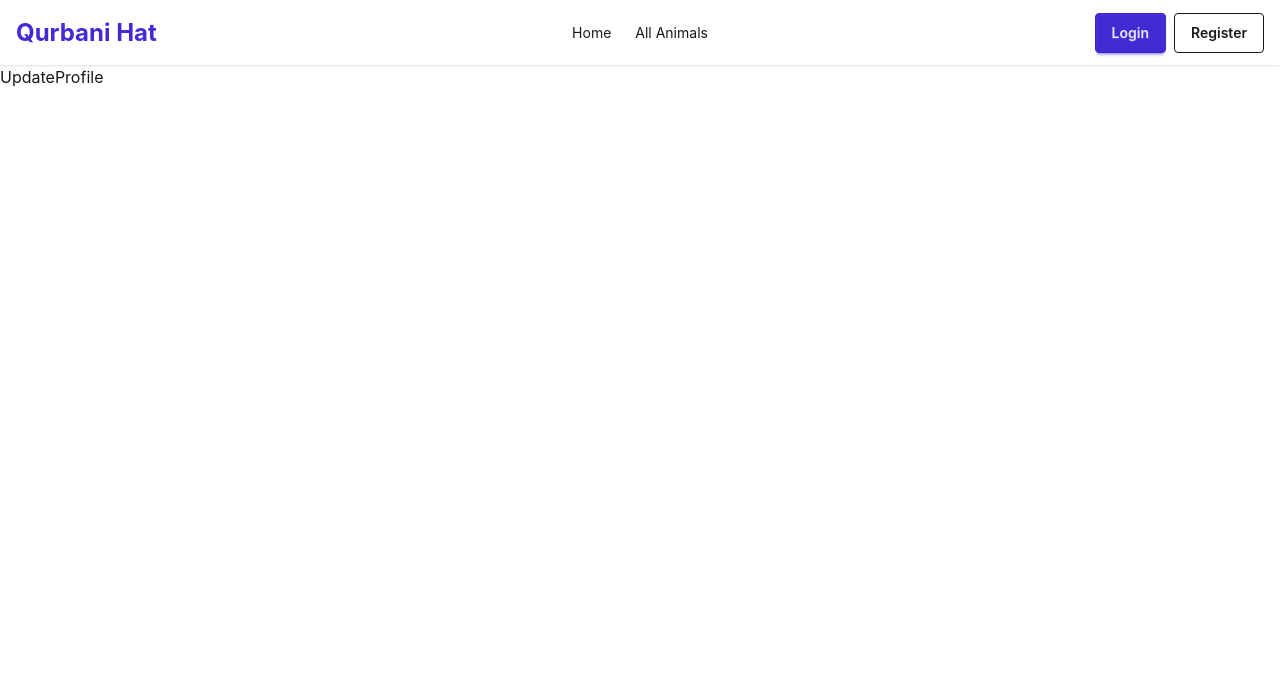
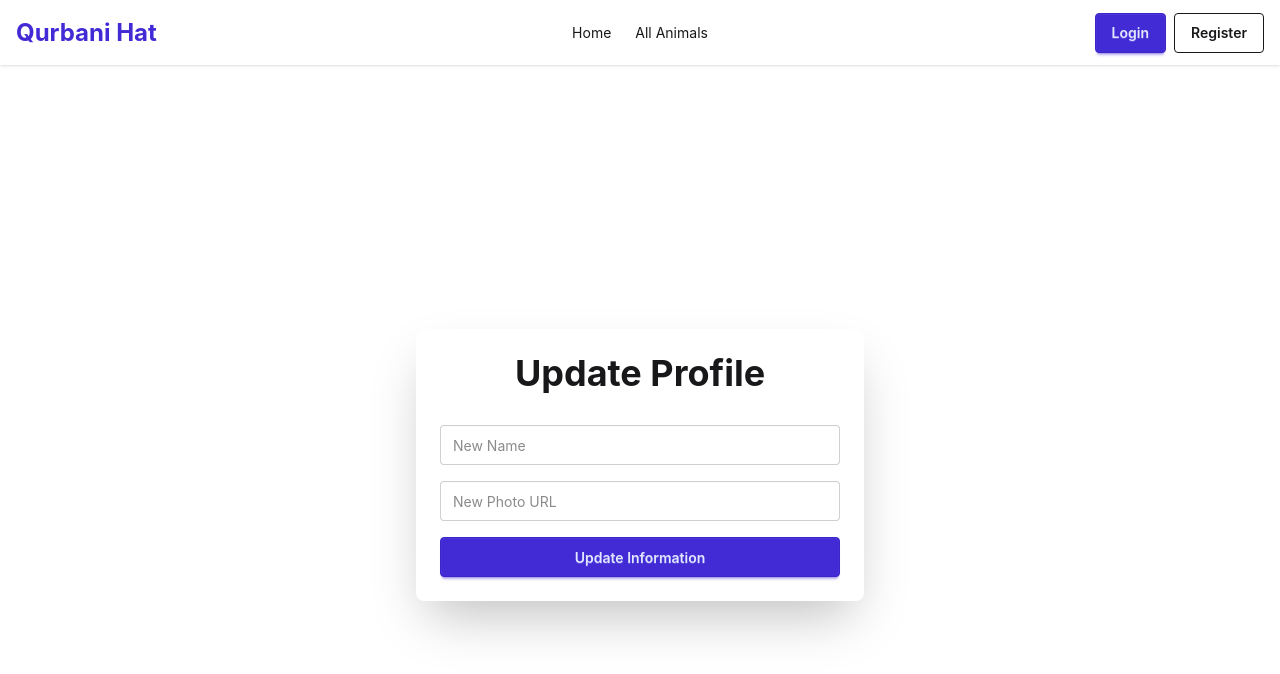
Before and after one commit to sumaya-jahan/Qurbani-hat, a React (Vite) app: page /update-profile in a window 1280 px wide. Shown: the top 674 px of the page. Built offline with nearby package versions, Linux system fonts and the light colour scheme; no server answers.

Commit message:
add profile and update profile feature

```diff
--- a/src/pages/Profile/Profile.jsx
+++ b/src/pages/Profile/Profile.jsx
@@ -1,9 +1,48 @@
-import React from 'react'
+import { useContext } from "react";
+
+import { Link } from "react-router-dom";
+
+import { AuthContext } from "../../providers/AuthProvider";
 
 const Profile = () => {
+
+  const { user } = useContext(AuthContext);
+
   return (
-    <div>Profile</div>
-  )
-}
+    <div className="min-h-screen flex items-center justify-center px-4">
 
-export default Profile
+      <div className="card bg-base-100 shadow-2xl w-full max-w-md">
+
+        <div className="card-body items-center text-center">
+
+          <img
+            src={user?.photoURL}
+            alt="profile"
+            className="w-28 h-28 rounded-full mb-4"
+          />
+
+          <h2 className="text-3xl font-bold">
+            {user?.displayName}
+          </h2>
+
+          <p className="text-lg mt-2">
+            {user?.email}
+          </p>
+
+          <Link to="/update-profile">
+
+            <button className="btn btn-primary mt-6">
+              Update Information
+            </button>
+
+          </Link>
+
+        </div>
+
+      </div>
+
+    </div>
+  );
+};
+
+export default Profile;
--- a/src/pages/UpdateProfile/UpdateProfile.jsx
+++ b/src/pages/UpdateProfile/UpdateProfile.jsx
@@ -1,9 +1,94 @@
-import React from 'react'
+import { useContext, useState } from "react";
+
+import { useNavigate } from "react-router-dom";
+
+import { toast } from "react-toastify";
+
+import { AuthContext } from "../../providers/AuthProvider";
 
 const UpdateProfile = () => {
+
+  const { updateUser } = useContext(AuthContext);
+
+  const navigate = useNavigate();
+
+  const [error, setError] = useState("");
+
+  const handleUpdate = (e) => {
+
+    e.preventDefault();
+
+    setError("");
+
+    const form = e.target;
+
+    const name = form.name.value;
+    const photo = form.photo.value;
+
+    updateUser(name, photo)
+      .then(() => {
+
+        toast.success("Profile Updated Successfully!");
+
+        navigate("/my-profile");
+
+      })
+      .catch((error) => {
+
+        setError(error.message);
+      });
+
+  };
+
   return (
-    <div>UpdateProfile</div>
-  )
-}
+    <div className="min-h-screen flex items-center justify-center px-4">
 
-export default UpdateProfile
+      <div className="card bg-base-100 shadow-2xl w-full max-w-md">
+
+        <div className="card-body">
+
+          <h1 className="text-4xl font-bold text-center mb-6">
+            Update Profile
+          </h1>
+
+          <form onSubmit={handleUpdate}>
+
+            <input
+              type="text"
+              name="name"
+              placeholder="New Name"
+              className="input input-bordered w-full mb-4"
+              required
+            />
+
+            <input
+              type="text"
+              name="photo"
+              placeholder="New Photo URL"
+              className="input input-bordered w-full mb-4"
+              required
+            />
+
+            {
+              error && (
+                <p className="text-red-500 mb-3">
+                  {error}
+                </p>
+              )
+            }
+
+            <button className="btn btn-primary w-full">
+              Update Information
+            </button>
+
+          </form>
+
+        </div>
+
+      </div>
+
+    </div>
+  );
+};
+
+export default UpdateProfile;
```
